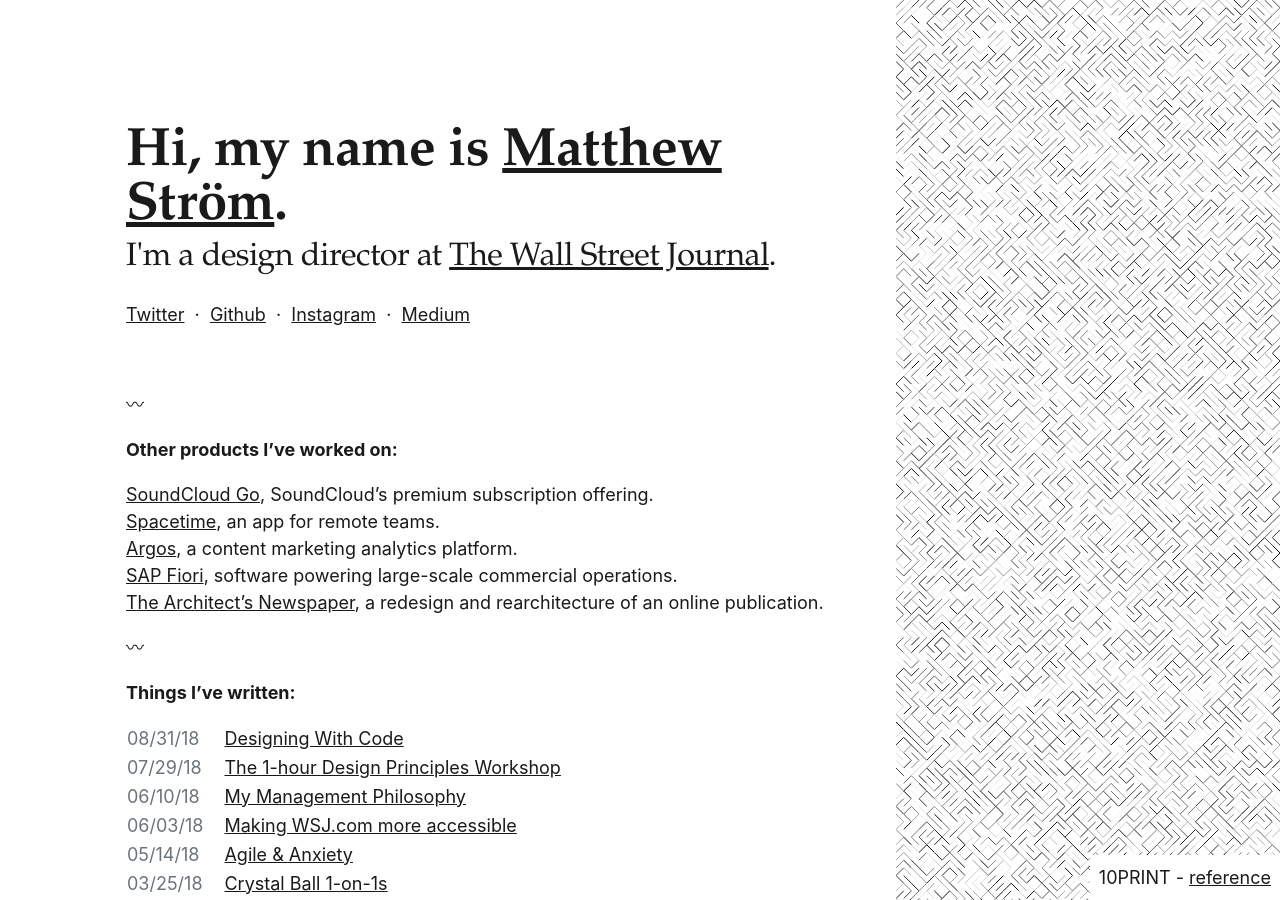
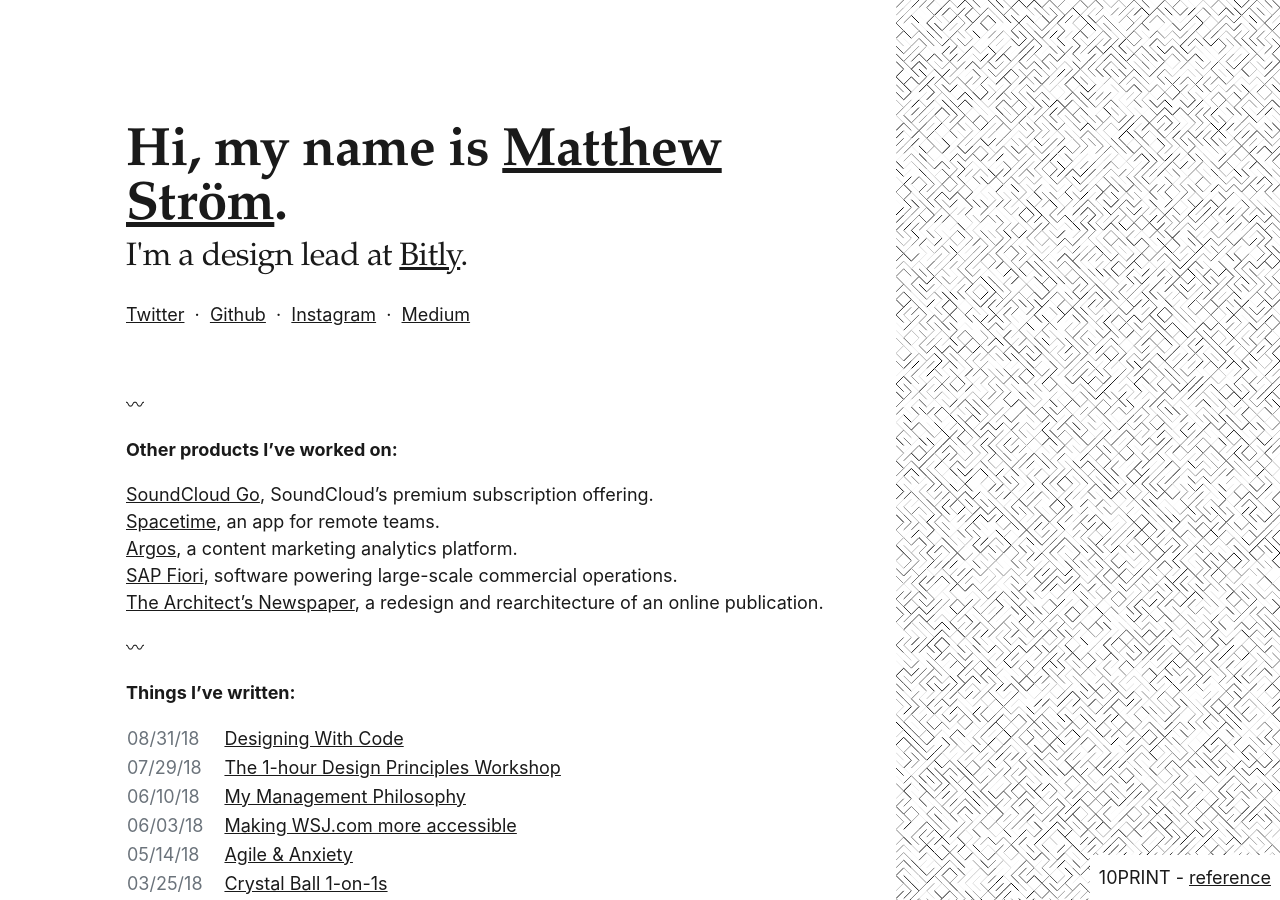
Before and after one commit to ilikescience/ilikescience.github.io, a Jekyll site: the page built from index.md, in a window 1280 px wide and 900 px high. Built offline with Jekyll 4.4.1, drawn with Linux system fonts in a browser that asks for light colours; some web fonts are replaced; our own code applies the rules of GitHub Pages for plain Markdown files.

Commit message:
change title

```diff
--- a/index.md
+++ b/index.md
@@ -7,7 +7,7 @@
 Hi, my name is <a href="https://matthewstrom.com" class="u-url" rel="me">Matthew Ström</a>.
     </h1>
     <h2 class="t--size-xl t--tracking-tight t--family-serif p-note">
-I'm a design director at <a href="https://wsj.com" target="_blank">The Wall Street Journal</a>.
+I'm a design lead at <a href="https://bit.ly" target="_blank">Bitly</a>.
     </h2>
 <div class="l--mar-top-s">
 <a href="https://twitter.com/ilikescience" rel="me" target="_blank">Twitter</a>
```
